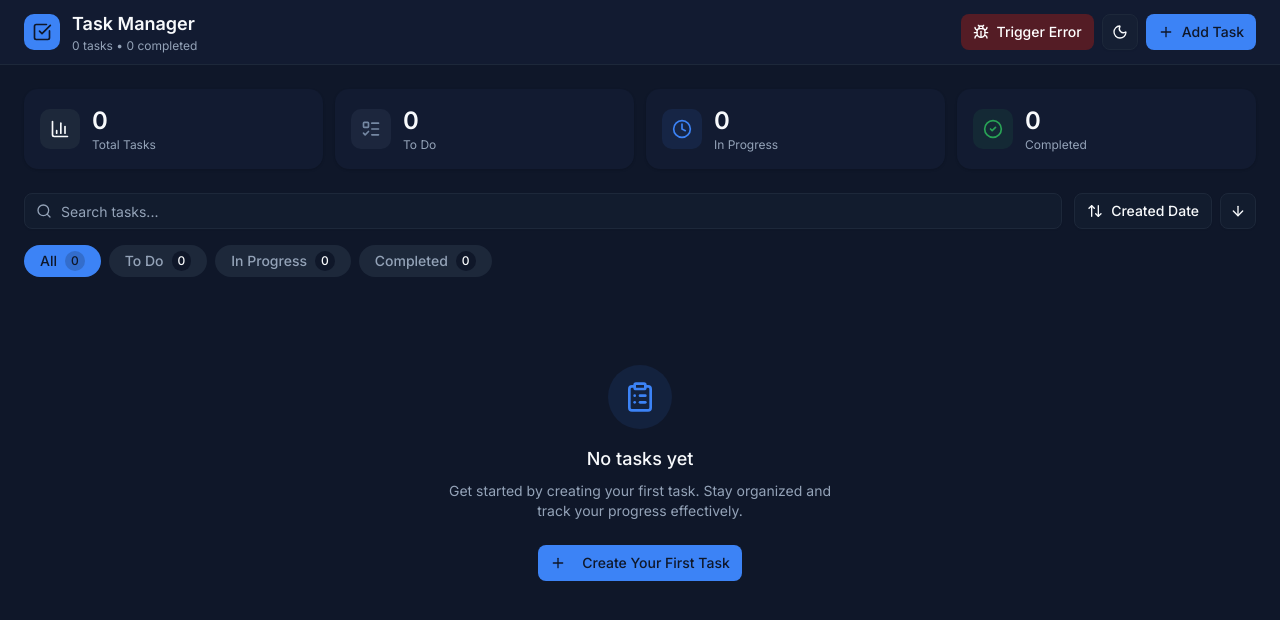
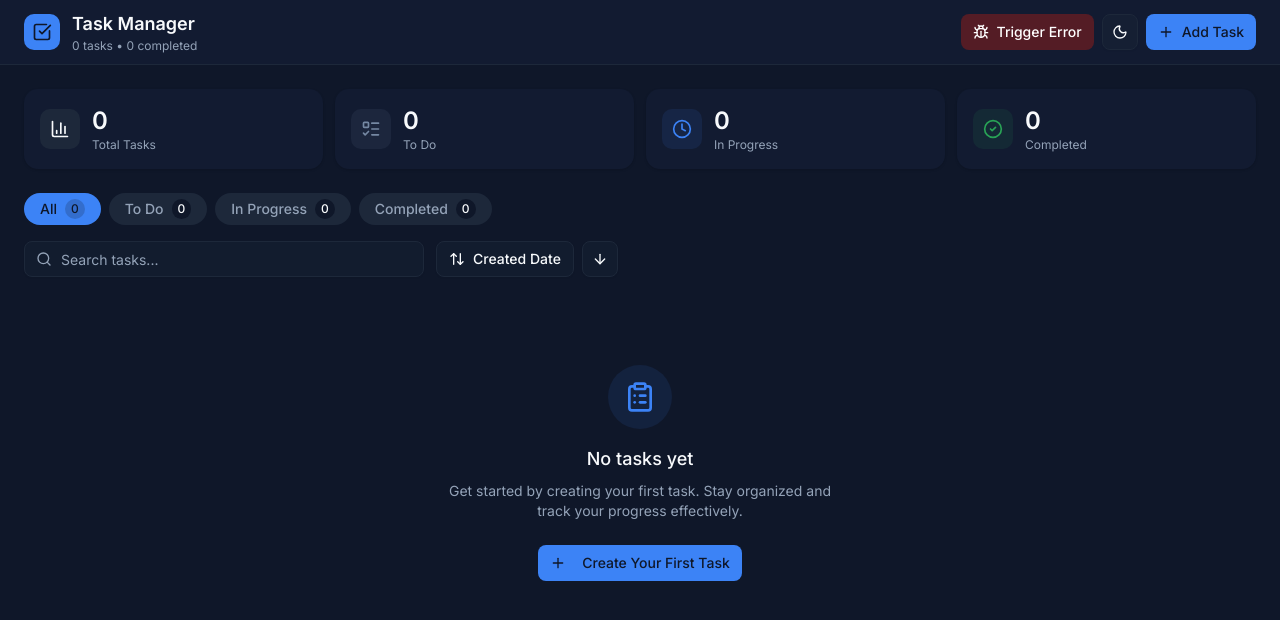
Before and after one commit to bicky-tmg/task-manager, a React (Vite) app: page / in a window 1280 px wide. Shown: the top 620 px of the page. Built offline with nearby package versions, Linux system fonts and the light colour scheme.

Commit message:
chore: filter controls component refactor to reuse component

```diff
--- a/src/components/Filters/FilterControls.tsx
+++ b/src/components/Filters/FilterControls.tsx
@@ -1,15 +1,40 @@
+import { useFilterActions } from "@/hooks/useFilterActions";
 import { SearchFilter } from "./SearchFilter";
 import { SortFilter } from "./SortFilter";
 import { StatusFilter } from "./StatusFilter";
 
 export const FilterControls = () => {
+  const {
+    setSearchQuery,
+    sortField,
+    sortOrder,
+    setSortField,
+    toggleSortOrder,
+    resetFilters,
+    hasFiltersApplied,
+    counts,
+    setStatusFilter,
+    status,
+  } = useFilterActions();
+
   return (
     <div className="space-y-4">
+      <StatusFilter
+        counts={counts}
+        onStatusChange={setStatusFilter}
+        status={status}
+      />
       <div className="flex flex-col gap-3 sm:flex-row sm:items-center">
-        <SearchFilter />
-        <SortFilter />
+        <SearchFilter onSearch={setSearchQuery} />
+        <SortFilter
+          sortField={sortField}
+          sortOrder={sortOrder}
+          onSortFieldChange={setSortField}
+          toggleSortOrder={toggleSortOrder}
+          resetFilters={resetFilters}
+          hasFiltersApplied={hasFiltersApplied}
+        />
       </div>
-      <StatusFilter />
     </div>
   );
 };
--- a/src/components/Filters/SearchFilter.tsx
+++ b/src/components/Filters/SearchFilter.tsx
@@ -2,20 +2,22 @@ import { Search } from "lucide-react";
 import { Input } from "../ui/input";
 import { useDebounce } from "@/hooks/useDebounce";
 import { useEffect, useState } from "react";
-import { useFilterActions } from "@/hooks/useFilterActions";
 
-export const SearchFilter = () => {
+export const SearchFilter = ({
+  onSearch,
+}: {
+  onSearch: (query: string) => void;
+}) => {
   const [search, setSearch] = useState("");
-  const { setSearchQuery } = useFilterActions();
   const debouncedSearch = useDebounce(search, 500);
 
   useEffect(() => {
     if (!debouncedSearch) return;
-    setSearchQuery(search);
-  }, [debouncedSearch, search, setSearchQuery]);
+    onSearch(search);
+  }, [debouncedSearch, search, onSearch]);
 
   return (
-    <div className="relative flex-1">
+    <div className="relative md:w-100 w-full">
       <Search className="absolute left-3 top-1/2 h-4 w-4 -translate-y-1/2 text-muted-foreground" />
       <Input
         placeholder="Search tasks..."
--- a/src/components/Filters/SortFilter.tsx
+++ b/src/components/Filters/SortFilter.tsx
@@ -10,18 +10,25 @@ import {
 import { Button } from "../ui/button";
 import { ArrowDown, ArrowUp, ArrowUpDown, RotateCcw } from "lucide-react";
 import { SORT_FIELD_LABELS } from "@/constant/common";
-import type { SortField } from "@/types/common";
-import { useFilterActions } from "@/hooks/useFilterActions";
+import type { SortField, SortOrder } from "@/types/common";
 
-export const SortFilter = () => {
-  const {
-    sortField,
-    sortOrder,
-    setSortField,
-    toggleSortOrder,
-    resetFilters,
-    hasFiltersApplied,
-  } = useFilterActions();
+interface SortFilterProps {
+  sortField: SortField;
+  sortOrder: SortOrder;
+  onSortFieldChange: (field: SortField) => void;
+  toggleSortOrder: () => void;
+  resetFilters: () => void;
+  hasFiltersApplied: boolean;
+}
+
+export const SortFilter = ({
+  sortField,
+  sortOrder,
+  onSortFieldChange,
+  toggleSortOrder,
+  resetFilters,
+  hasFiltersApplied,
+}: SortFilterProps) => {
   const SortOrderIcon = sortOrder === "asc" ? ArrowUp : ArrowDown;
 
   return (
@@ -40,7 +47,7 @@ export const SortFilter = () => {
           <DropdownMenuSeparator />
           <DropdownMenuRadioGroup
             value={sortField}
-            onValueChange={(value) => setSortField(value as SortField)}
+            onValueChange={(value) => onSortFieldChange(value as SortField)}
           >
             {Object.entries(SORT_FIELD_LABELS).map(([value, label]) => (
               <DropdownMenuRadioItem key={value} value={value}>
--- a/src/components/Filters/StatusFilter.tsx
+++ b/src/components/Filters/StatusFilter.tsx
@@ -1,9 +1,17 @@
 import { STATUS_LABELS } from "@/constant/common";
-import { useFilterActions } from "@/hooks/useFilterActions";
+import type { Count, FilterTaskStatus } from "@/types/common";
 
-export const StatusFilter = () => {
-  const { counts, status, setStatusFilter } = useFilterActions();
+interface StatusFilterProps {
+  counts: Count;
+  status: FilterTaskStatus;
+  onStatusChange: (status: FilterTaskStatus) => void;
+}
 
+export const StatusFilter = ({
+  counts,
+  status,
+  onStatusChange,
+}: StatusFilterProps) => {
   return (
     <div className="flex flex-wrap gap-2">
       {(["all", "todo", "in-progress", "completed"] as const).map((_status) => {
@@ -14,7 +22,7 @@ export const StatusFilter = () => {
         return (
           <button
             key={_status}
-            onClick={() => setStatusFilter(_status)}
+            onClick={() => onStatusChange(_status)}
             className={`
                   inline-flex items-center gap-2 rounded-full px-4 py-1.5 text-sm font-medium transition-colors focus-ring
                   ${
```
